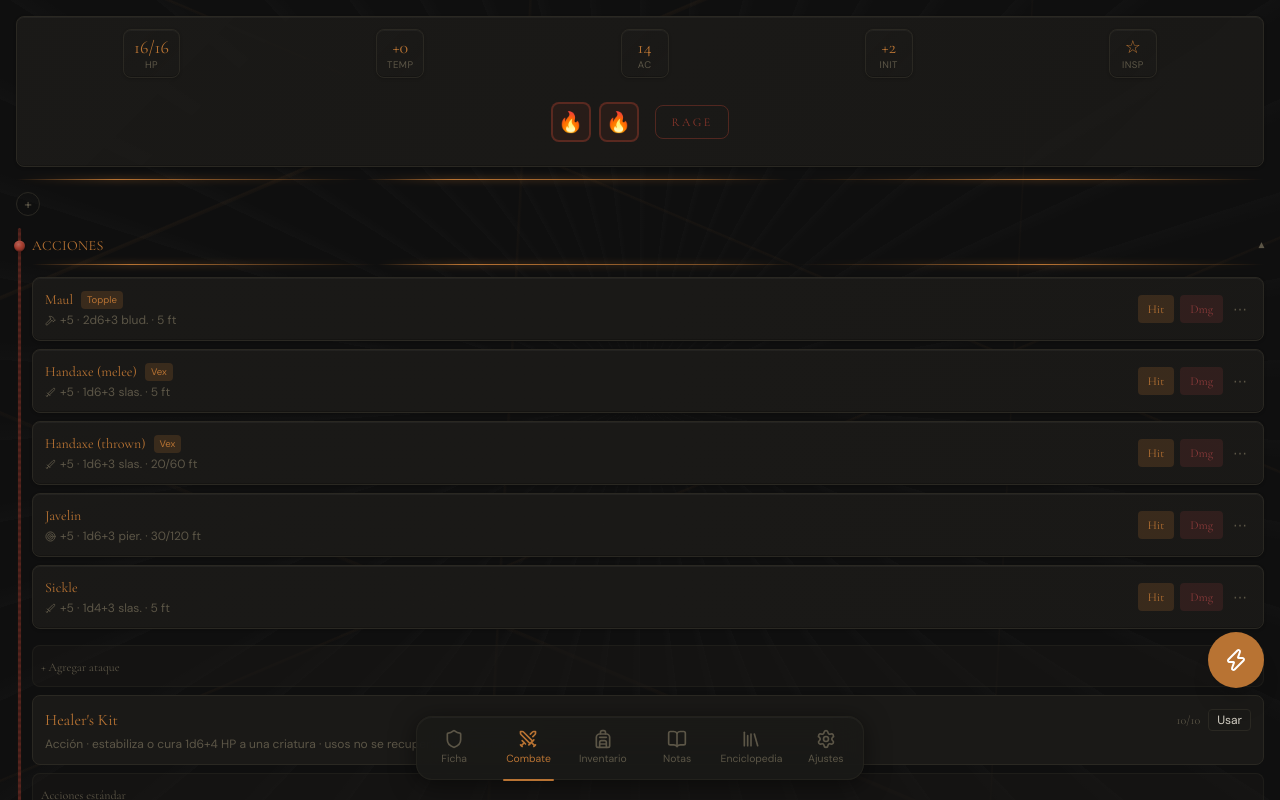
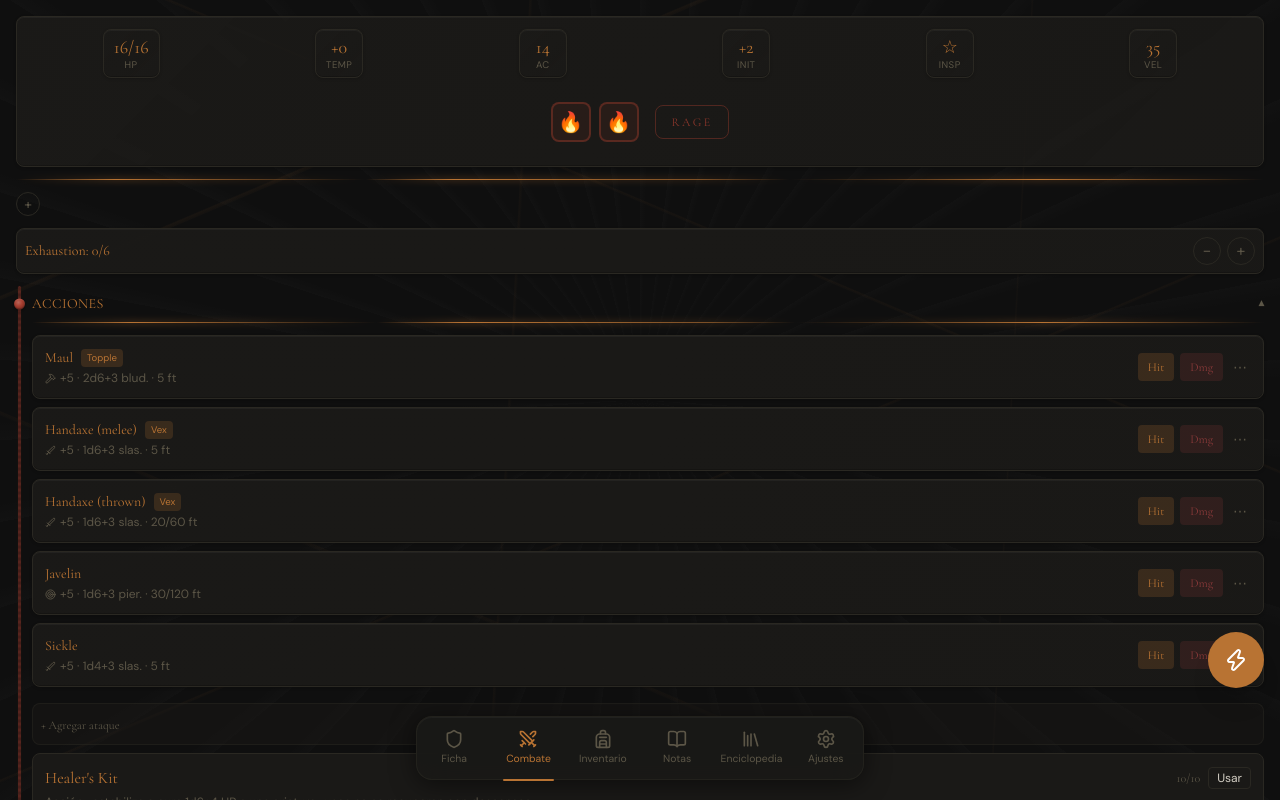
Before and after one commit to Gremiger/mavok, a Next.js app: page / in a window 1280 px wide. Both pictures are taken after a click on the button "Combate". Shown: the top 800 px of the page. Built offline with nearby package versions, Linux system fonts and the light colour scheme.

Commit message:
feat: add Exhaustion stepper and Speed display to Combat tab

```diff
--- a/src/components/tabs/CombatTab.tsx
+++ b/src/components/tabs/CombatTab.tsx
@@ -43,6 +43,7 @@ export function CombatTab() {
     null
   );
   const [conditionFilter, setConditionFilter] = useState("");
+  const [exhaustionExpanded, setExhaustionExpanded] = useState(false);
   const [tempHpInput, setTempHpInput] = useState(false);
   const [tempAcMod, setTempAcMod] = useState(0);
   const [acModalOpen, setAcModalOpen] = useState(false);
@@ -133,12 +134,21 @@ export function CombatTab() {
     });
   }
 
+  function setExhaustionLevel(next: number) {
+    updateCombat({ exhaustionLevel: Math.max(0, Math.min(6, next)) });
+    if (next >= 6) {
+      toast("Nivel de Exhaustion 6 — tu personaje muere", { icon: "💀" });
+    }
+  }
+
   function toggleInspiration() {
     updateMeta({ inspiration: !meta.inspiration });
   }
 
   const isDying = combat.currentHp === 0;
   const displayAc = combat.armorClass + tempAcMod;
+  const speedReduction = 5 * combat.exhaustionLevel;
+  const effectiveSpeed = Math.max(0, combat.speed - speedReduction);
 
   return (
     <div className="p-4 space-y-3">
@@ -187,6 +197,11 @@ export function CombatTab() {
               value={meta.inspiration ? "★" : "☆"}
               onClick={toggleInspiration}
               highlight={meta.inspiration}
+            />
+            <StatBadge
+              label="Vel"
+              value={speedReduction > 0 ? `${effectiveSpeed} (-${speedReduction})` : combat.speed}
+              highlight={speedReduction > 0}
             />
           </div>
         )}
@@ -239,6 +254,34 @@ export function CombatTab() {
           </div>
         )}
       </div>
+
+      <div className="flex items-center justify-between stone-card rounded-lg p-2">
+        <button
+          onClick={() => setExhaustionExpanded((e) => !e)}
+          className="text-sm font-heading text-accent"
+        >
+          Exhaustion: {combat.exhaustionLevel}/6
+        </button>
+        <div className="flex gap-1.5">
+          <button
+            onClick={() => setExhaustionLevel(combat.exhaustionLevel - 1)}
+            className="w-7 h-7 rounded-full border border-border text-muted flex items-center justify-center hover:border-accent hover:text-accent"
+          >
+            −
+          </button>
+          <button
+            onClick={() => setExhaustionLevel(combat.exhaustionLevel + 1)}
+            className="w-7 h-7 rounded-full border border-border text-muted flex items-center justify-center hover:border-accent hover:text-accent"
+          >
+            +
+          </button>
+        </div>
+      </div>
+      {exhaustionExpanded && (
+        <div className="text-xs text-foreground/80 leading-relaxed bg-card/50 border border-border rounded-lg p-2">
+          {CONDITIONS.find((c) => c.name === "Exhaustion")?.description}
+        </div>
+      )}
 
       {/* Actions */}
       <CollapsibleSection title="Acciones" defaultOpen>
--- a/src/data/conditions.ts
+++ b/src/data/conditions.ts
@@ -81,6 +81,6 @@ export const CONDITION_GROUPS: { name: string; conditions: string[] }[] = [
   },
   {
     name: "Otros",
-    conditions: ["Poisoned", "Exhaustion"],
+    conditions: ["Poisoned"],
   },
 ];
```
